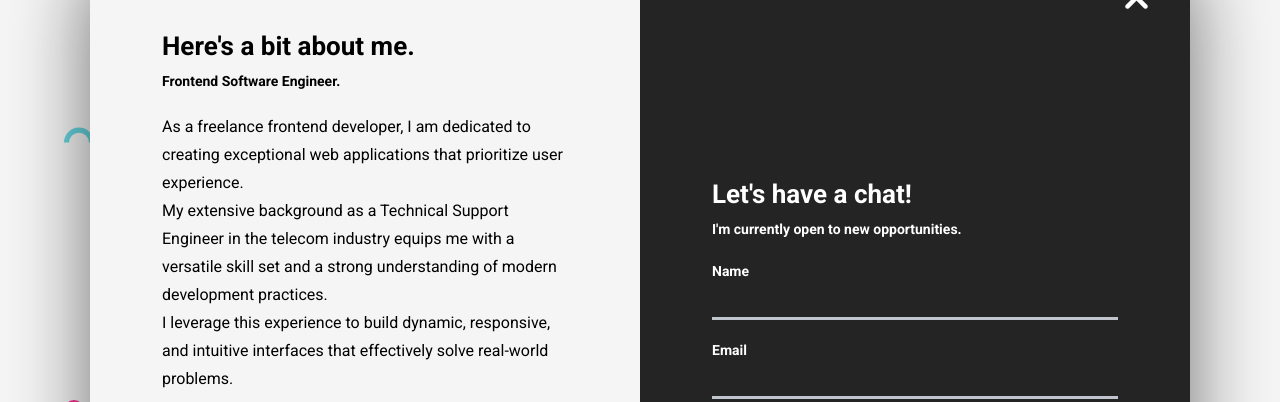
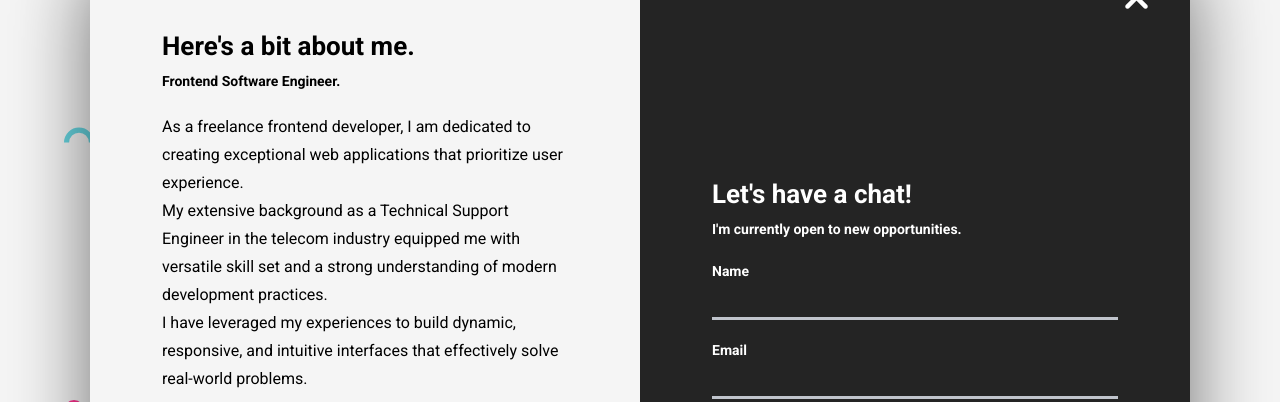
Before and after one commit to hectoraltamira1ai/Advanced_E_Portfolio-master, a plain HTML site: page index.html in a window 1280 px wide. Both pictures are taken after a click on the item "About". Shown: the top 402 px of the page. Drawn offline with nearby package versions, Linux system fonts and the light colour scheme.

Commit message:
Modified the About Me section

```diff
--- a/index.html
+++ b/index.html
@@ -102,9 +102,9 @@
         <p class="modal__para">
           As a freelance frontend developer, I am dedicated to creating exceptional web applications that prioritize user experience.
           <br />
-          My extensive background as a Technical Support Engineer in the telecom industry equips me with a versatile skill set and a strong understanding of modern development practices.
+          My extensive background as a Technical Support Engineer in the telecom industry equipped me with versatile skill set and a strong understanding of modern development practices.
           <br />
-          I leverage this experience to build dynamic, responsive, and intuitive interfaces that effectively solve real-world problems.
+          I have leveraged my experiences to build dynamic, responsive, and intuitive interfaces that effectively solve real-world problems.
         </p>
         <div class="modal__languages language__img--wrapper">
           <figure class="modal__language language__img--wrapper">
```
